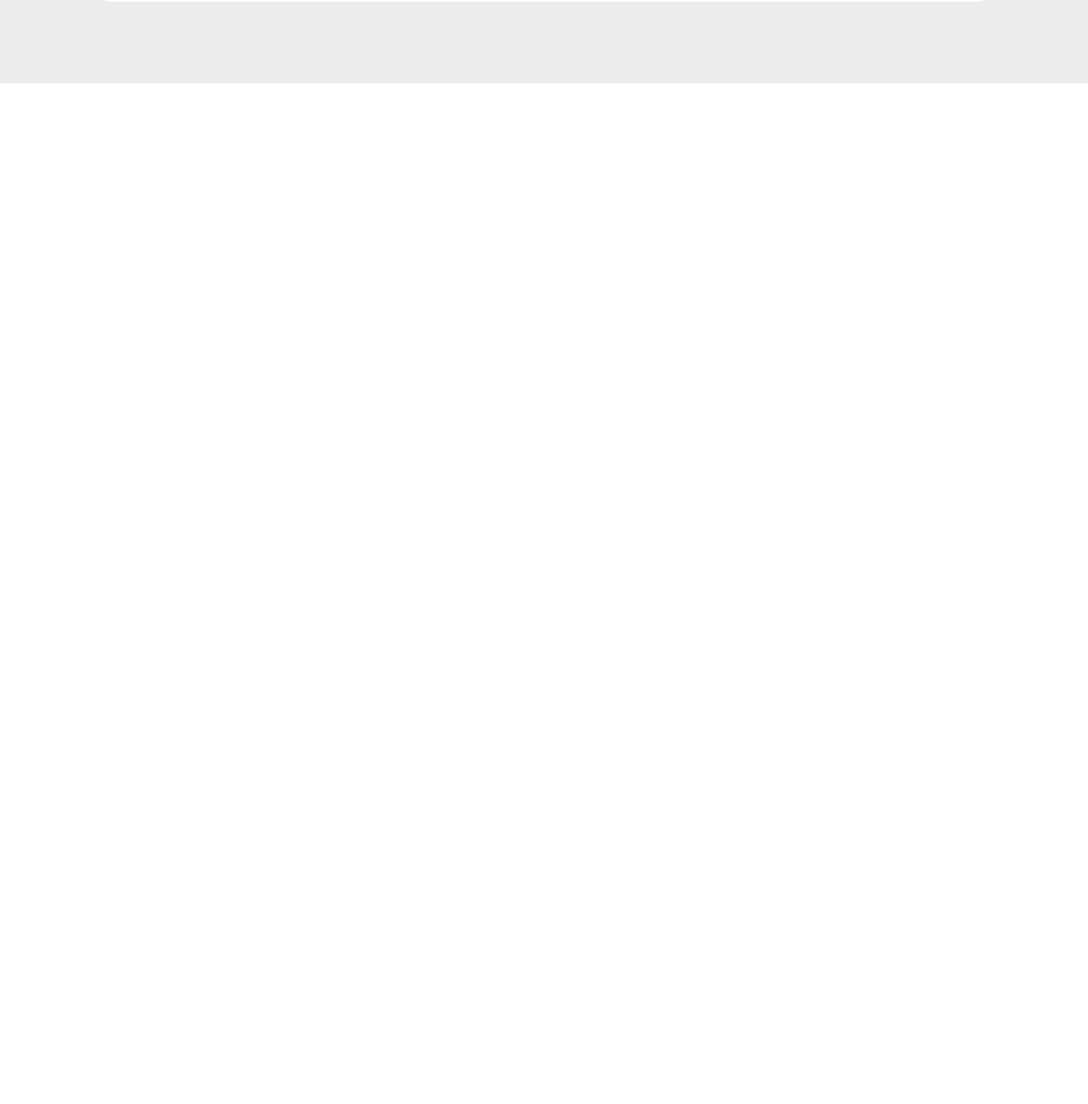
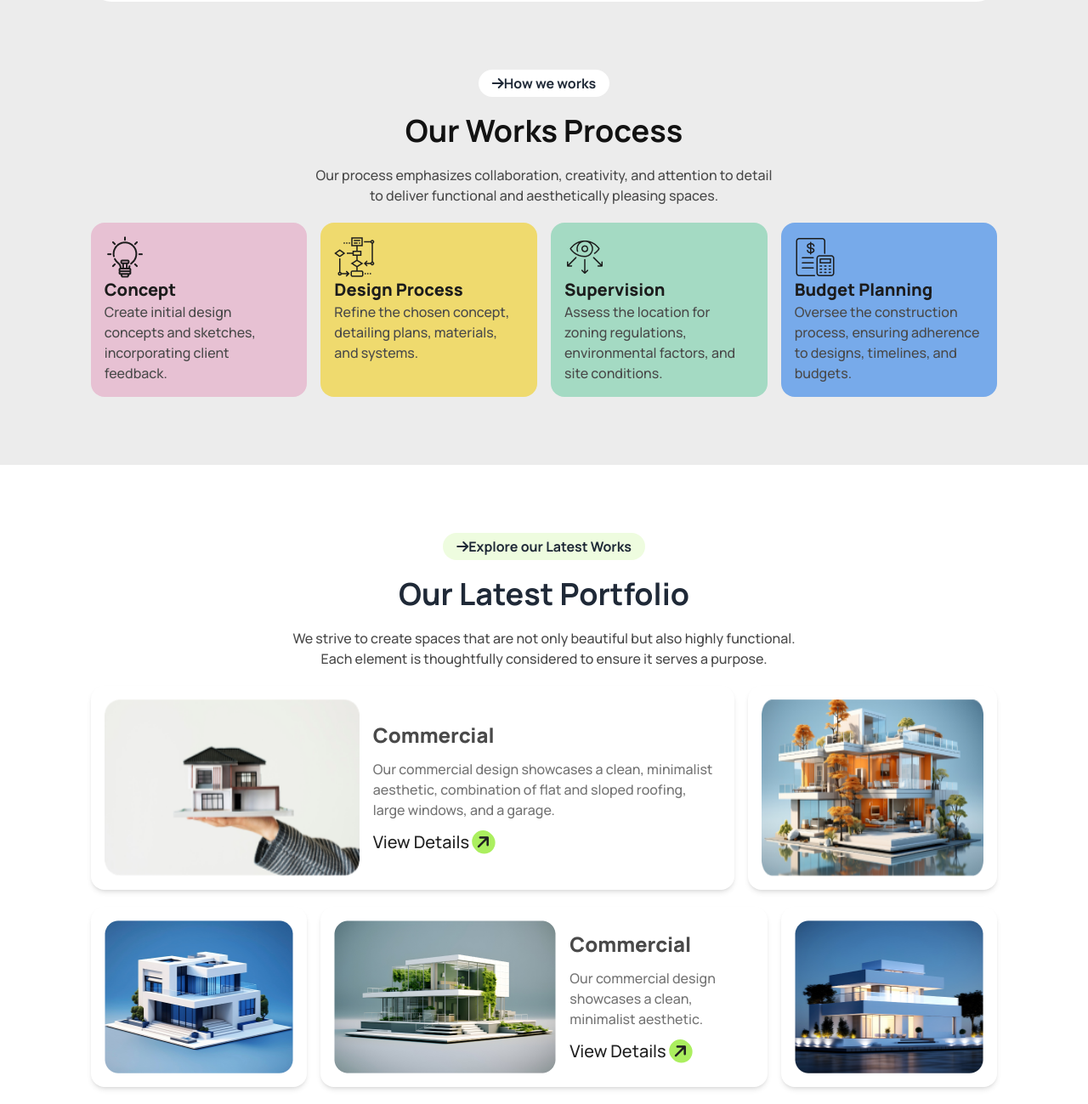
Before and after one commit to pathikroy86/Assignment-3, a plain HTML site: page index.html in a window 1280 px wide. Shown: the part 1941-3240 px from the top of the page at 85% size. Before the commit the page ends 2039 px from the top, so only its background shows below. Drawn offline with nearby package versions, Linux system fonts and the light colour scheme.

Commit message:
our latest portfolio

```diff
--- a/index.html
+++ b/index.html
@@ -147,9 +147,95 @@
         </section>
         <!--Count section ends-->
         <!--Work process section starts-->
-        <section>
-
+        <section class="w-11/12 lg:w-5/6 mx-auto space-y-5 pb-4 lg:pb-20">
+            <div class="flex justify-center">
+                <p class="w-fit font-bold bg-white px-4 py-1 rounded-3xl text-center lg:text-left"><i
+                        class="fa-solid fa-arrow-right"></i>How we works</p>
+            </div>
+            <h1 class="text-center text-[#121212] text-4xl font-bold">Our Works Process</h1>
+            <p class="text-[#494949] text-center font-medium">Our process emphasizes collaboration, creativity, and
+                attention to
+                detail <br> to deliver functional and
+                aesthetically pleasing spaces.</p>
+            <div class="grid grid-cols-1 lg:grid-cols-4 gap-4">
+                <div class="bg-[#E7C1D3] p-4 rounded-2xl">
+                    <img src="assets/concept.png" alt="">
+                    <h3 class="text-[#1C1C1C] text-xl font-extrabold">Concept</h3>
+                    <p class="text-[#494949] font-medium">Create initial design concepts and sketches, incorporating
+                        client feedback.</p>
+                </div>
+                <div class="bg-[#EFDA6E] p-4 rounded-2xl">
+                    <img src="assets/flow-chart.png" alt="">
+                    <h3 class="text-[#1C1C1C] text-xl font-extrabold">Design Process</h3>
+                    <p class="text-[#494949] font-medium">Refine the chosen concept, detailing plans, materials, and
+                        systems.</p>
+                </div>
+                <div class="bg-[#A4DAC3] p-4 rounded-2xl">
+                    <img src="assets/vision.png" alt="">
+                    <h3 class="text-[#1C1C1C] text-xl font-extrabold">Supervision</h3>
+                    <p class="text-[#494949] font-medium">Assess the location for zoning regulations, environmental
+                        factors, and site conditions.</p>
+                </div>
+                <div class="bg-[#77AAEA] p-4 rounded-2xl">
+                    <img src="assets/budget-planning.png" alt="">
+                    <h3 class="text-[#1C1C1C] text-xl font-extrabold">Budget Planning</h3>
+                    <p class="text-[#494949] font-medium">Oversee the construction process, ensuring adherence to
+                        designs, timelines, and budgets.</p>
+                </div>
+            </div>
         </section>
+        <!--Work Process section ends-->
+        <!--Latest Portfolio section starts-->
+        <section class="bg-white py-20">
+            <div class="w-11/12 lg:w-5/6 mx-auto space-y-5">
+                <div class="flex justify-center">
+                    <p class="w-fit font-bold bg-[#ABEF5F33] px-4 py-1 rounded-3xl text-center lg:text-left"><i
+                            class="fa-solid fa-arrow-right"></i>Explore our Latest Works</p>
+                </div>
+                <h1 class="text-4xl font-bold text-center">Our Latest Portfolio</h1>
+                <p class="text-[#494949] font-medium text-center">We strive to create spaces that are not only beautiful
+                    but also highly functional. <br> Each element
+                    is thoughtfully considered to ensure it serves a purpose.</p>
+                <div class="grid grid-cols-1 lg:grid-cols-7 gap-4">
+                    <div class="flex flex-col lg:flex-row items-center lg:col-span-5 gap-4 p-4 shadow-md rounded-2xl">
+                        <img class="w-full" src="assets/img1.png" alt="">
+                        <div class="space-y-3">
+                            <h3 class="text-[#494949] text-2xl font-extrabold">Commercial</h3>
+                            <p class="text-[#737373] font-medium">Our commercial design showcases a clean, minimalist
+                                aesthetic, combination of flat
+                                and sloped roofing, large windows, and a garage.</p>
+                            <p class="text-[#212121] text-xl font-medium">View Details <i
+                                    class="fa-solid fa-arrow-right bg-[#ABEF5F] p-1 rounded-full -rotate-45"></i></p>
+                        </div>
+                    </div>
+                    <div class="col-span-2 p-4 shadow-md rounded-2xl"><img class="h-full w-full" src="assets/img2.png"
+                            alt="">
+                    </div>
+                </div>
+                <div class="grid grid-cols-1 lg:grid-cols-4 gap-4">
+                    <div class="lg:col-span-1 p-4 shadow-md rounded-2xl"><img class="h-full w-full"
+                            src="assets/img3.png" alt="">
+                    </div>
+                    <div class="flex flex-col lg:flex-row items-center lg:col-span-2 gap-4 p-4 shadow-md rounded-2xl">
+                        <img class="w-full" src="assets/img4.png" alt="">
+                        <div class="space-y-3">
+                            <h3 class="text-[#494949] text-2xl font-extrabold">Commercial</h3>
+                            <p class="text-[#737373] font-medium">Our commercial design showcases a clean, minimalist
+                                aesthetic.</p>
+                            <p class="text-[#212121] text-xl font-medium">View Details <i
+                                    class="fa-solid fa-arrow-right bg-[#ABEF5F] p-1 rounded-full -rotate-45"></i></p>
+                        </div>
+                    </div>
+                    <div class="lg:col-span-1 p-4 shadow-md rounded-2xl"><img class="h-full w-full"
+                            src="assets/img5.png" alt="">
+                    </div>
+                    <div class="block lg:hidden p-4 shadow-md rounded-2xl"><img class="h-full w-full"
+                            src="assets/img3.png" alt="">
+                    </div>
+                </div>
+            </div>
+        </section>
+        <!--Our Latest Portfolio section ends-->
     </main>
 </body>
 
```
